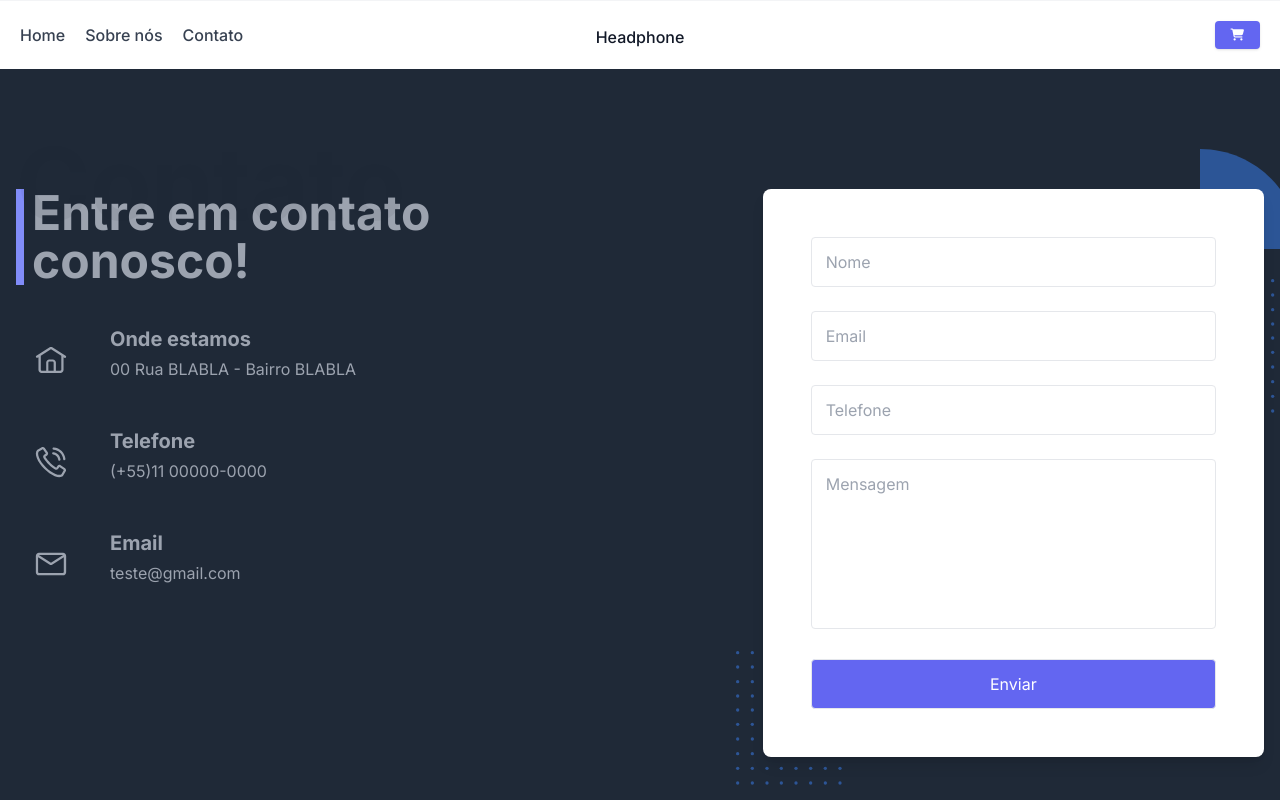
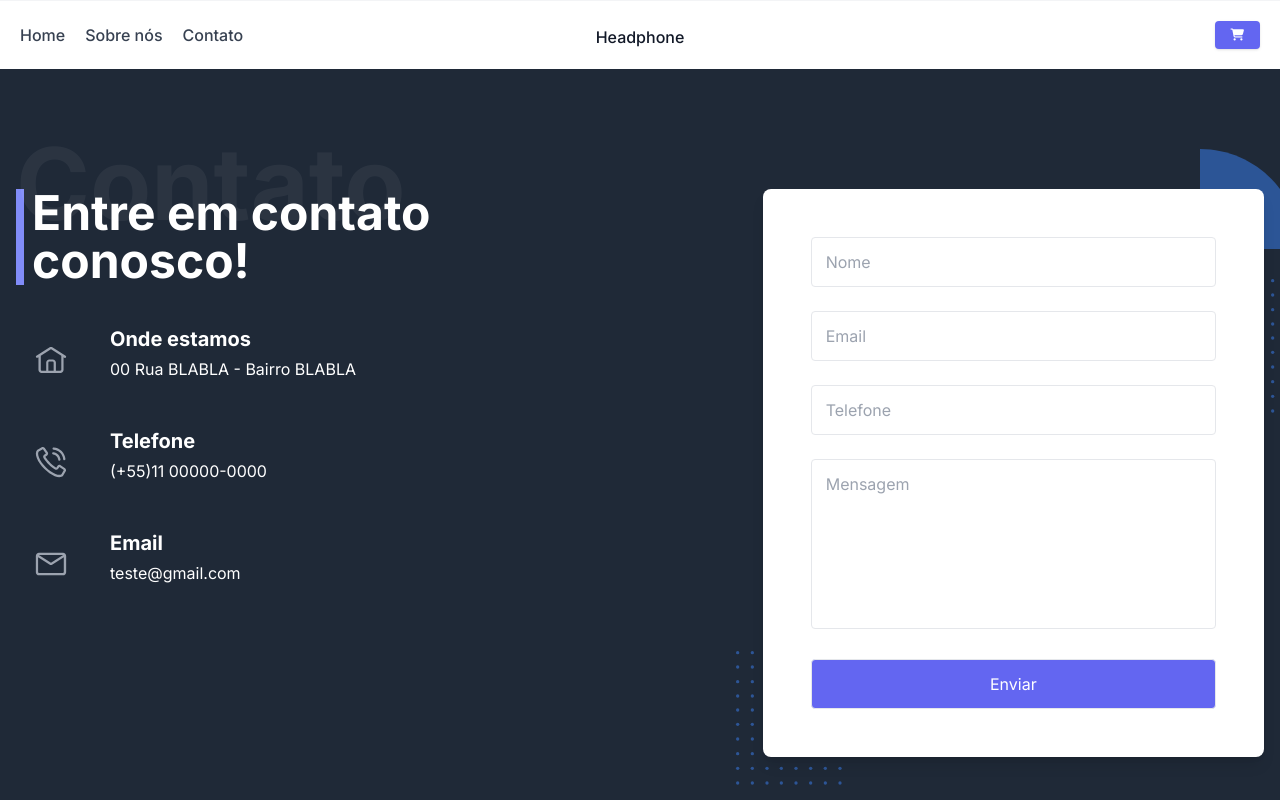
Before and after one commit to allanroger/senac-pti-iv, a Next.js app: page /contact in a window 1280 px wide. Shown: the top 800 px of the page. Built offline with nearby package versions, Linux system fonts and the light colour scheme.

Commit message:
mudança cor de texto

```diff
--- a/app/about/page.js
+++ b/app/about/page.js
@@ -16,14 +16,14 @@ export default function AboutPage() {
                     <div className="w-full px-4 mb-10 lg:w-1/2 lg:mb-0 ">
                         <div className="relative">
                             <h2
-                                className="absolute -top-20   left-0 text-[20px] lg:text-[100px] text-gray-900 font-bold  dark:text-gray-200 opacity-5 md:block hidden">
+                                className="absolute -top-20   left-0 text-[20px] lg:text-[100px] font-bold  text-white opacity-5 md:block hidden">
                                 Sobre nós
                             </h2>
-                            <h3 className="pl-2 text-3xl font-bold border-l-8 border-indigo-400 md:text-5xl dark:text-white">
+                            <h3 className="pl-2 text-3xl font-bold border-l-8 border-indigo-400 md:text-5xl text-white">
                                 A Revolução no Som: A Qualidade e Tecnologia dos Fones de Ouvido na Vida Cotidiana
                             </h3>
                         </div>
-                        <p className="mt-6 mb-10 text-base leading-7 text-gray-500 dark:text-gray-400">
+                        <p className="mt-6 mb-10 text-base leading-7 text-white">
                             A qualidade de som excepcional dos fones de ouvido modernos é um testemunho do avanço contínuo na engenharia acústica. Os drivers de alta fidelidade e as tecnologias de cancelamento de ruído transportam os usuários para um mundo de nuances musicais e detalhes sonoros que antes eram imperceptíveis. Seja para apreciar a música durante uma corrida matinal, imergir-se em um podcast inspirador durante o trajeto para o trabalho ou desfrutar de um momento de tranquilidade em um café lotado, a qualidade sonora cristalina dos fones de ouvido cria uma experiência auditiva verdadeiramente envolvente. A conectividade avançada dos fones de ouvido permite uma integração perfeita com uma variedade de dispositivos, desde smartphones e tablets até laptops e smart TVs. A capacidade de alternar facilmente entre chamadas telefônicas e reprodução de música, sem comprometer a qualidade do som, torna esses dispositivos versáteis e essenciais em nosso cotidiano agitado.
                         </p>
                     </div>
--- a/app/contact/page.js
+++ b/app/contact/page.js
@@ -10,10 +10,10 @@ export default function ContactPage() {
               <div className="mb-12 max-w-[570px] lg:mb-0">
                 <div className="relative mb-10">
                   <h2
-                    className="absolute -top-20   left-0 text-[20px] lg:text-[100px] text-gray-900 font-bold  dark:text-gray-200 opacity-5 md:block hidden">
+                    className="absolute -top-20   left-0 text-[20px] lg:text-[100px] font-bold  text-white opacity-5 md:block hidden">
                     Contato
                   </h2>
-                  <h3 className="pl-2 text-3xl font-bold border-l-8 border-indigo-400 md:text-5xl dark:text-white">
+                  <h3 className="pl-2 text-3xl font-bold border-l-8 border-indigo-400 md:text-5xl text-white">
                     Entre em contato conosco!
                   </h3>
                 </div>
@@ -33,10 +33,10 @@ export default function ContactPage() {
                     </svg>
                   </div>
                   <div className="w-full">
-                    <h4 className="mb-1 text-xl font-bold text-dark dark:text-white">
+                    <h4 className="mb-1 text-xl font-bold text-white">
                       Onde estamos
                     </h4>
-                    <p className="text-base text-body-color dark:text-dark-6">
+                    <p className="text-base text-white">
                       00 Rua BLABLA - Bairro BLABLA
                     </p>
                   </div>
@@ -73,10 +73,10 @@ export default function ContactPage() {
                     </svg>
                   </div>
                   <div className="w-full">
-                    <h4 className="mb-1 text-xl font-bold text-dark dark:text-white">
+                    <h4 className="mb-1 text-xl font-bold text-white">
                       Telefone
                     </h4>
-                    <p className="text-base text-body-color dark:text-dark-6">
+                    <p className="text-base text-body-color text-white">
                       (+55)11 00000-0000
                     </p>
                   </div>
@@ -98,10 +98,10 @@ export default function ContactPage() {
                     </svg>
                   </div>
                   <div className="w-full">
-                    <h4 className="mb-1 text-xl font-bold text-dark dark:text-white">
+                    <h4 className="mb-1 text-xl font-bold text-white">
                       Email
                     </h4>
-                    <p className="text-base text-body-color dark:text-dark-6">
+                    <p className="text-base text-body-color text-white">
                       teste@gmail.com
                     </p>
                   </div>
@@ -966,7 +966,7 @@ const ContactTextArea = ({ row, placeholder, name, defaultValue }) => {
           rows={row}
           placeholder={placeholder}
           name={name}
-          className="w-full resize-none rounded border border-stroke px-[14px] py-3 text-base text-body-color outline-none focus:border-primary dark:border-dark-3 dark:bg-dark dark:text-dark-6"
+          className="w-full resize-none rounded border border-stroke px-[14px] py-3 text-base text-body-color outline-none focus:border-primary dark:border-dark-3 dark:bg-dark text-white"
           defaultValue={defaultValue}
         />
       </div>
@@ -982,7 +982,7 @@ const ContactInputBox = ({ type, placeholder, name }) => {
           type={type}
           placeholder={placeholder}
           name={name}
-          className="w-full rounded border border-stroke px-[14px] py-3 text-base text-body-color outline-none focus:border-primary dark:border-dark-3 dark:bg-dark dark:text-dark-6"
+          className="w-full rounded border border-stroke px-[14px] py-3 text-base text-body-color outline-none focus:border-primary dark:border-dark-3 dark:bg-dark text-white"
         />
       </div>
     </>
```
